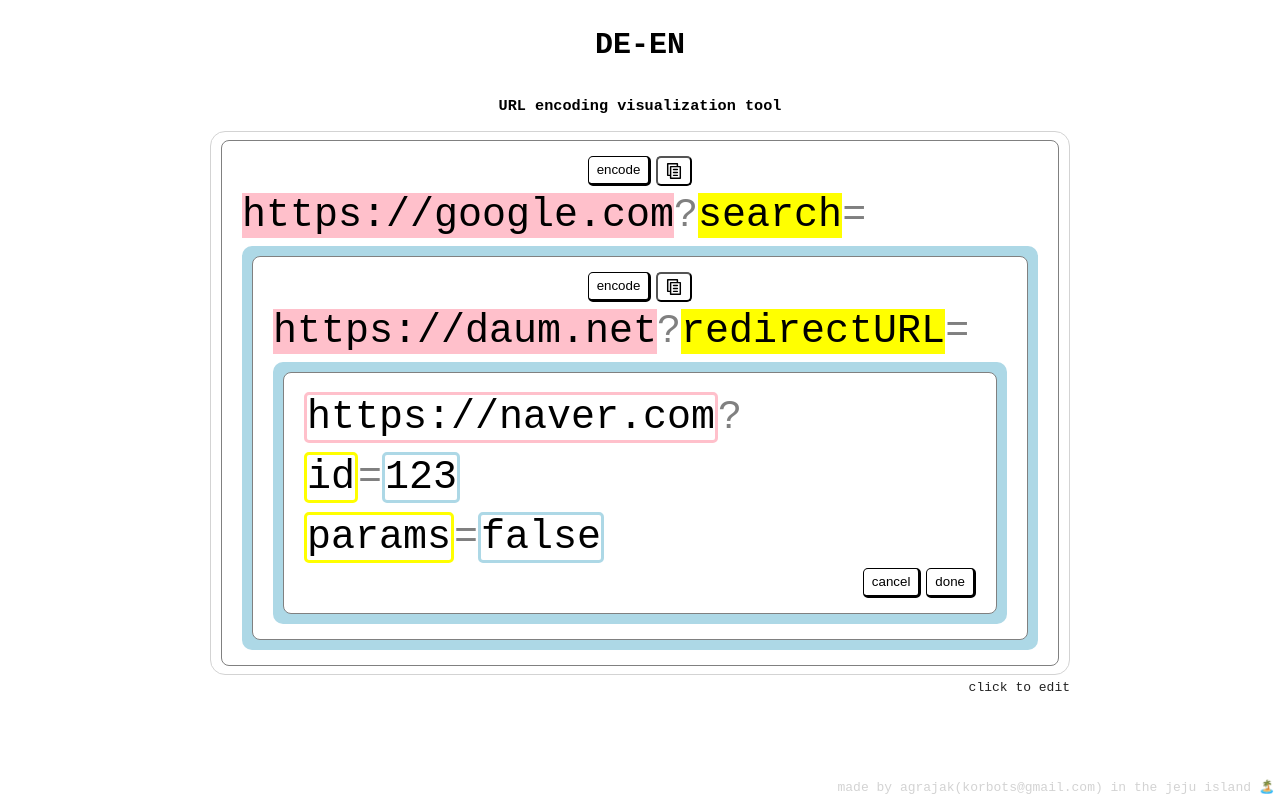
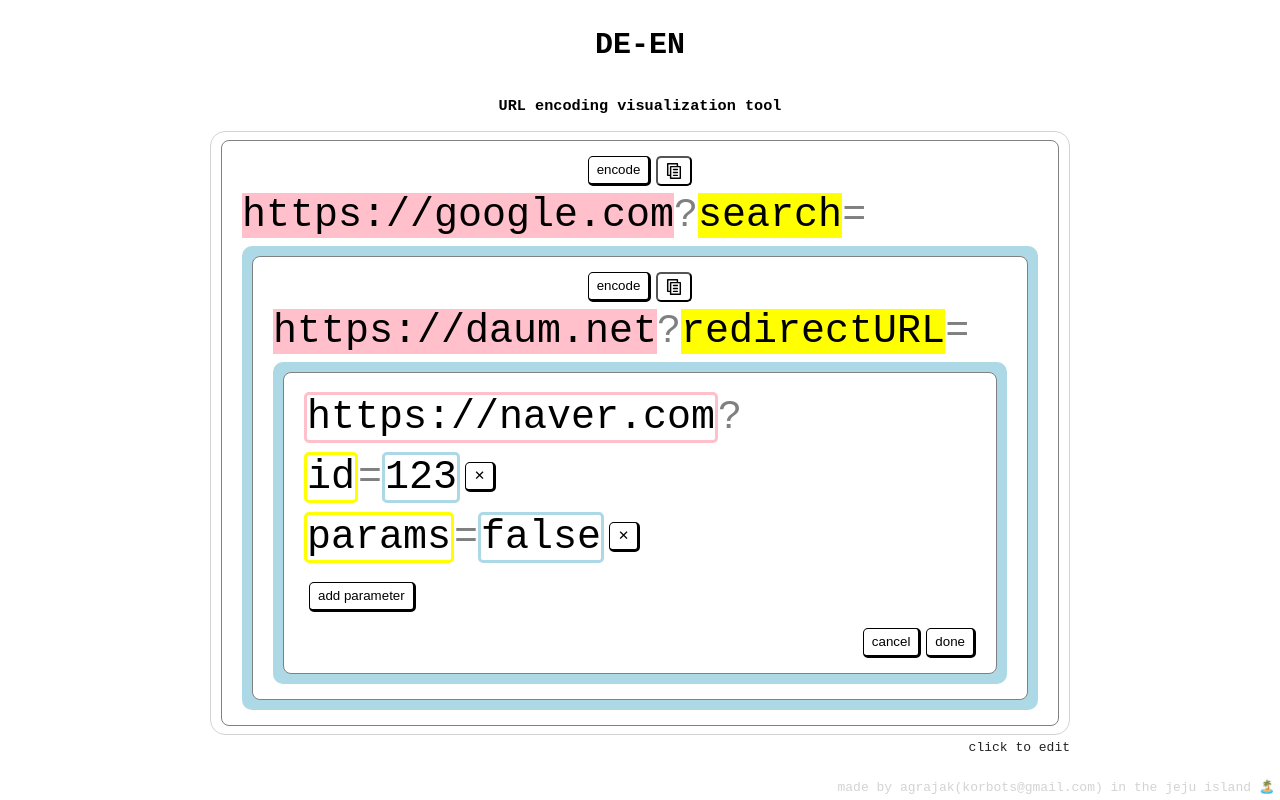
Before and after one commit to agrajak/de-en-visualizer, a React (Vite) app: page / in a window 1280 px wide. Both pictures are taken after a click on the element 640 px from the left and 417 px from the top of the page. Built offline with nearby package versions, Linux system fonts and the light colour scheme.

Commit message:
feat: add param editing

```diff
--- a/src/main.tsx
+++ b/src/main.tsx
@@ -10,22 +10,23 @@
   id: string;
   encoded?: boolean;
 };
+type Param = { key: string; value: Node };
 type Node =
   | ({
     type: "url";
     content: string;
-    params?: { key: string; value: Node }[];
+    params?: Param[];
   } & BaseNode)
   | ({
     type: "string";
     content: string;
   } & BaseNode);
 
-type NodeChangeEvent = ToggleEncodeEvent | ContentChangedEvent | UpdateNodeEvent | FieldChangedEvent;
+type NodeChangeEvent = ToggleEncodeEvent | ContentChangedEvent | UpdateNodeEvent | UpdateParamsEvent;
 
 type ToggleEncodeEvent = { name: 'encode-toggle', id: string, encoded: boolean };
 type ContentChangedEvent = { name: 'content-changed', id: string, content: string };
-type FieldChangedEvent = { [FieldName in keyof Node]: { name: 'field-change', id: string, fieldName: FieldName, value: Node[FieldName] } }[keyof Node];
+type UpdateParamsEvent = { name: 'update-params', id: string, params?: Param[] };
 type UpdateNodeEvent = { name: 'update-node', id: string, node: Node };
 
 
@@ -59,6 +60,12 @@
 
           if (event.name === 'update-node') {
             return event.node;
+          }
+          if (event.name === 'update-params') {
+            return produce(node, draft => {
+              if (draft.type !== 'url') return;
+              draft.params = event.params;
+            });
           }
         }
         // do the search
@@ -117,6 +124,13 @@
 function GroupEditor({ initNode, onNodeChanged, onCancel }: { initNode: Node, onNodeChanged?: (event: NodeChangeEvent) => void, onCancel?: () => void }) {
 
   const [element, setElement] = React.useState<HTMLDivElement | null>(null)
+  const [params, setParams] = React.useState<{ id: string; key: string; value: string; }[]>(initNode.type === 'url' ? initNode.params?.map(param => {
+    return {
+      id: nanoid(),
+      key: param.key,
+      value: getInnerTextFromNode(param.value)
+    }
+  }) ?? [] : []);
 
 
   function getStringFromElement(): string {
@@ -151,21 +165,24 @@
   }}>
     {initNode.type === 'string' ? <span className="content" contentEditable>{initNode.content}</span> : <div>
       <span className="content" contentEditable>{initNode.content}</span><span className="symbol">?</span><br></br>
-      {initNode.params?.map((param) => {
-        // const isLast = index === initNode.params!.length - 1
-
-        return <div className="param" key={param.key}>
+      {params?.map((param) => {
+        return <div className="param" key={param.id}>
           <span className="key" contentEditable>{param.key}</span>
           <span className="symbol">=</span>
-          <span className="value" contentEditable>{getInnerTextFromNode(param.value)}</span>
-          {/**
+          <span className="value" contentEditable>{param.value}</span>
 
-          <button className="shadow" style={{ marginLeft: 5 }} onClick={()=>{
+          <button className="shadow" style={{ marginLeft: 5 }} onClick={() => {
+            setParams(arr => arr.filter(item => item.id !== param.id))
+
           }}>✕</button>
-          {isLast ? <button className="shadow" style={{ marginLeft: 5 }}>+</button> : null}
-          */}
         </div>
       })}
+      <div>
+        <button className="shadow" style={{ marginLeft: 5 }} onClick={() => {
+          setParams(arr => [...arr, { id: nanoid(), key: 'abc', value: 'def' }])
+        }}>add parameter</button>
+      </div>
+
       <div className="right">
         <button className="shadow" onClick={() => {
           if (onCancel) onCancel();
@@ -271,7 +288,6 @@
   try {
     const url = new URL(value);
 
-
     return {
       type: "url",
       encoded: false,
```
